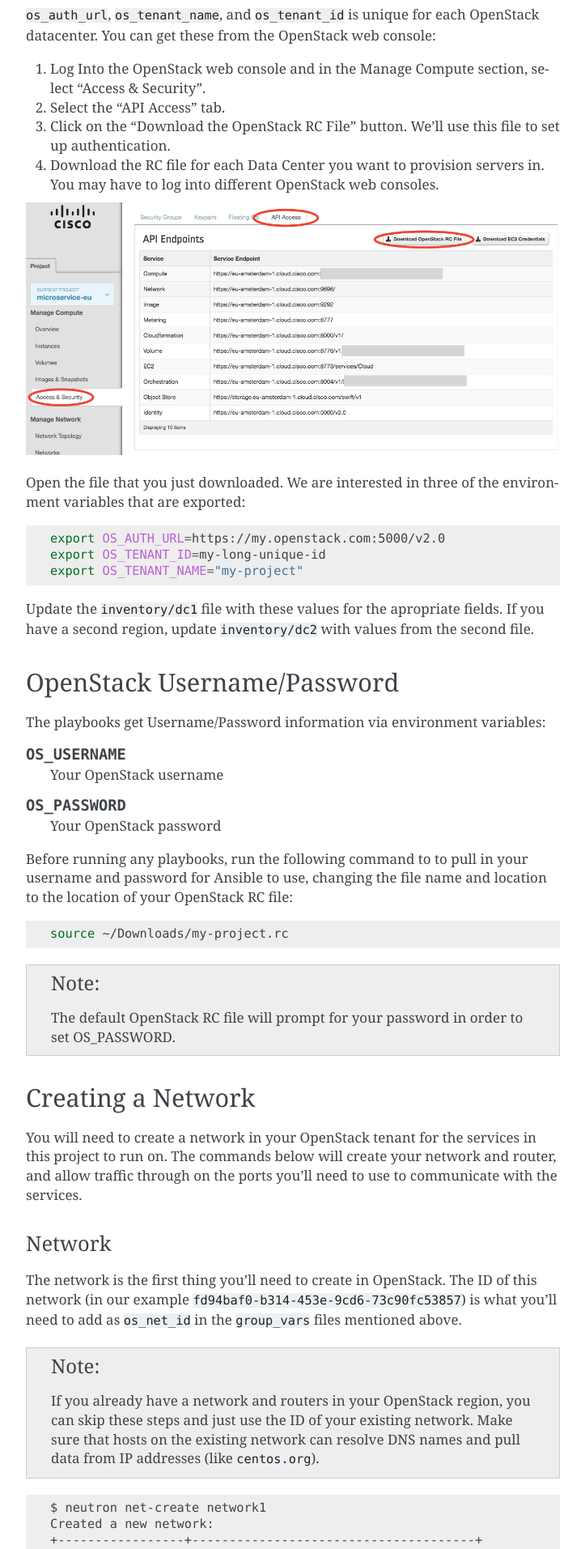
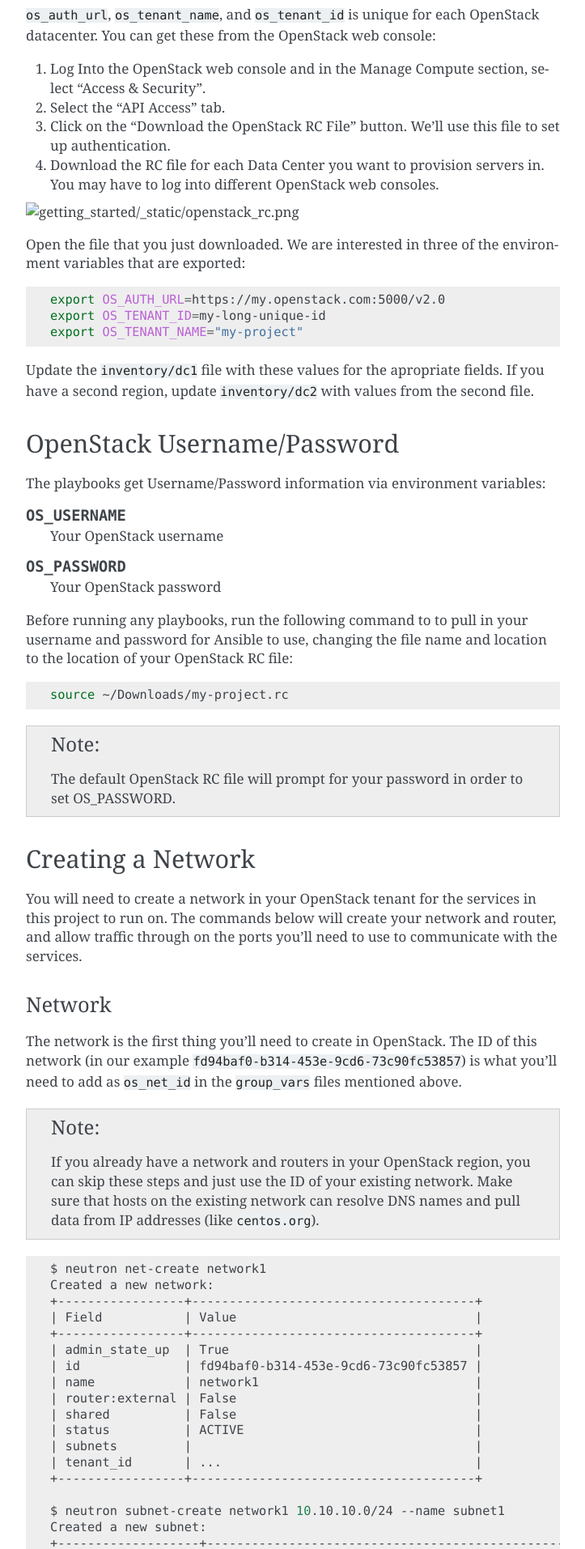
Before and after one commit to mantl/mantl, a Sphinx documentation site: the page built from docs/getting_started/openstack.rst, in a window 1280 px wide. Shown: the part 717-2630 px from the top of the page at 81% size, without its empty margins (388-1111 px from the left). Built offline with Sphinx 7.4.7, drawn with Linux system fonts in a browser that asks for light colours.

Commit message:
Change image location

```diff
--- a/docs/getting_started/openstack.rst
+++ b/docs/getting_started/openstack.rst
@@ -37,7 +37,7 @@ Getting OpenStack tenant settings
 3. Click on the "Download the OpenStack RC File" button. We'll use this file to set up authentication.
 4. Download the RC file for each Data Center you want to provision servers in. You may have to log into different OpenStack web consoles.
 
-.. image:: ../_static/openstack_rc.png
+.. image:: _static/openstack_rc.png
 
 Open the file that you just downloaded. We are interested in three of the environment variables that are exported:
 
```
